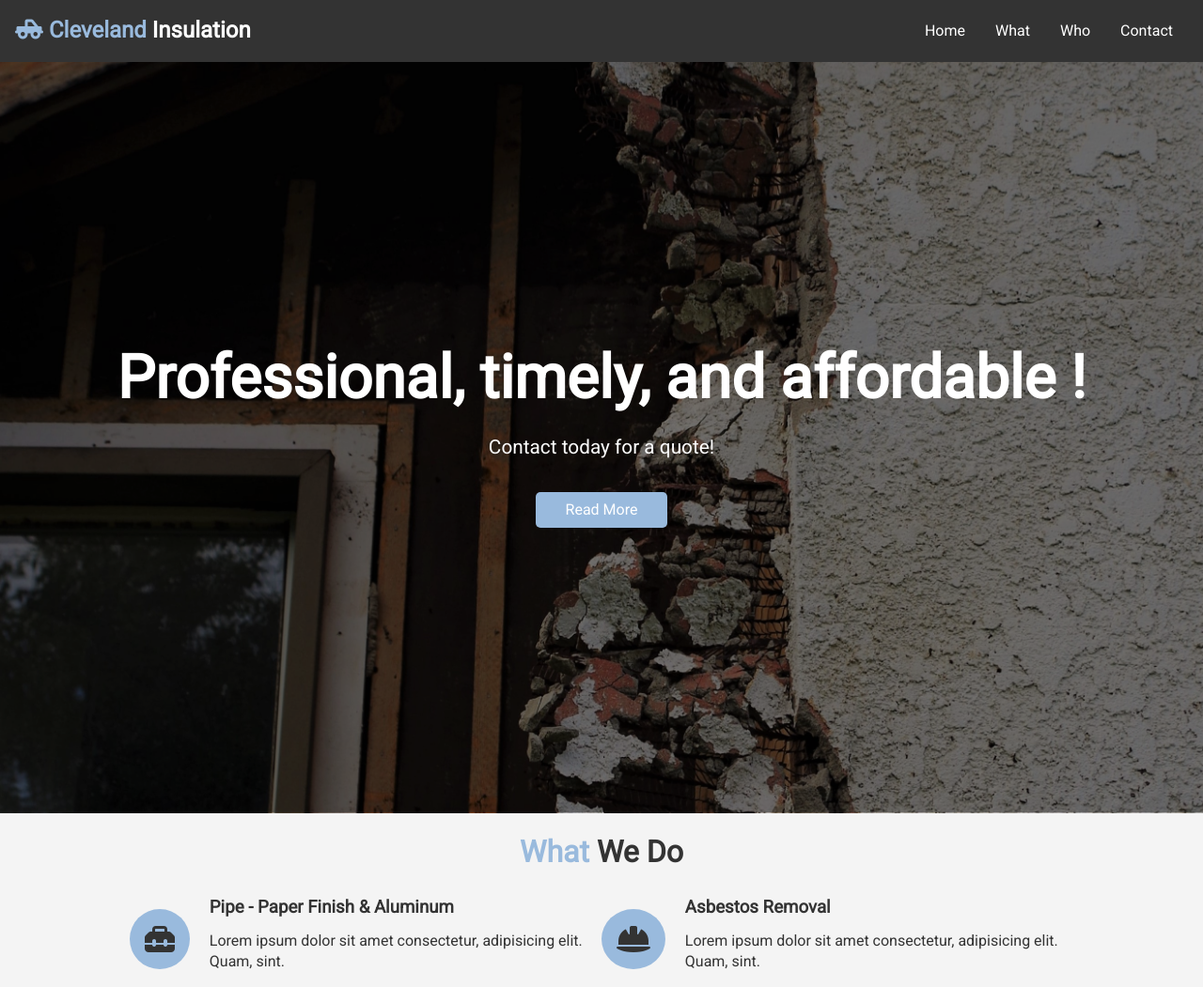
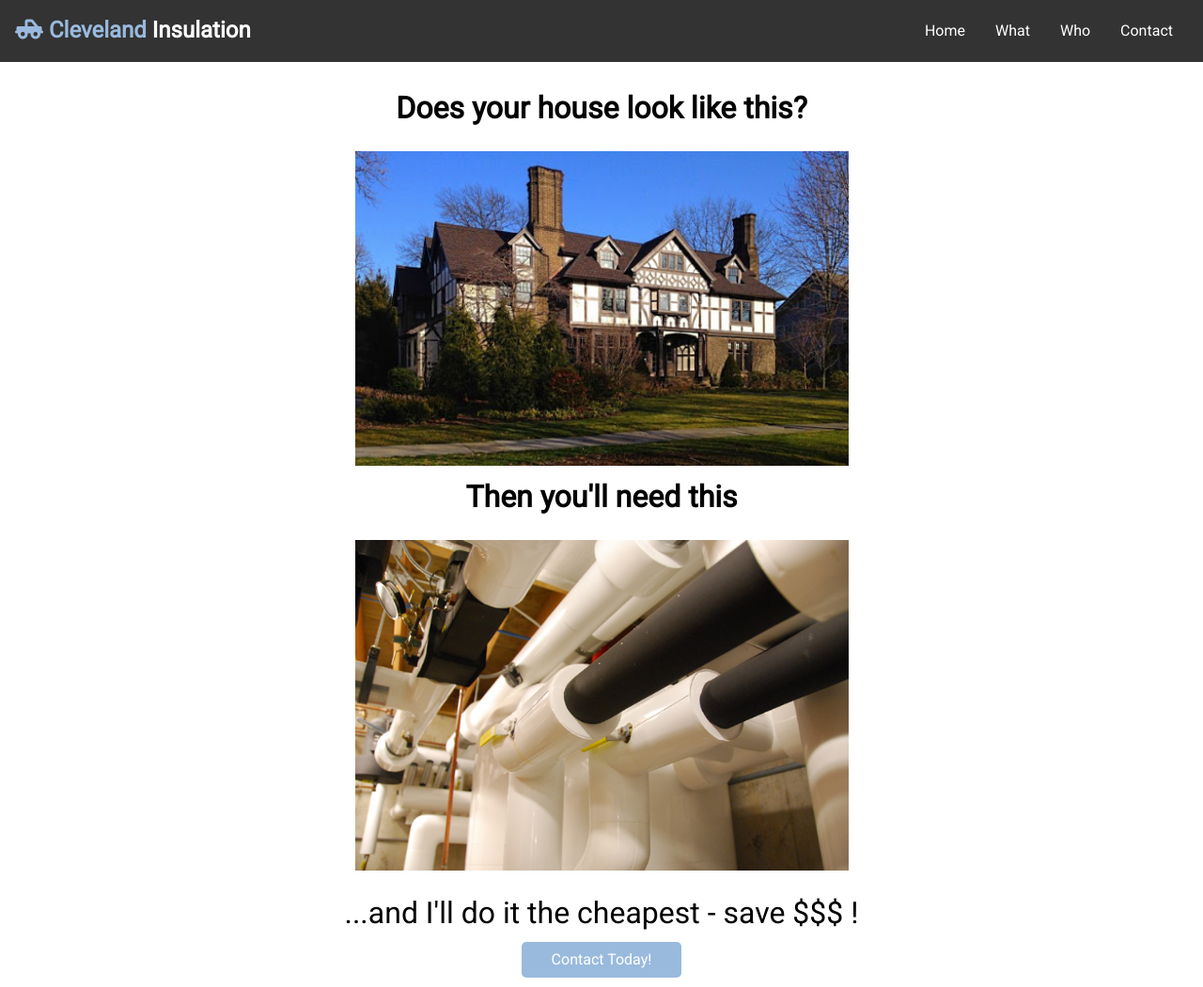
Before and after one commit to bschade18/cleveland-insulation, a plain HTML site: page index.html in a window 1280 px wide. Shown: the top 1051 px of the page at 94% size. Drawn offline with nearby package versions, Linux system fonts and the light colour scheme; some packages are replaced by stand-ins of ours.

Commit message:
new showcase with different photos and text

```diff
--- a/index.html
+++ b/index.html
@@ -41,11 +41,14 @@
 
     <header id="showcase">
       <div class="showcase-content">
-        <h1 class="l-heading">Professional, timely, and affordable !</h1>
-        <p class="lead">
-          Contact today for a quote!
+        <h1 class="l-heading">Does your house look like this?</h1>
+        <img class="home-img" src="./img/clehouse.jpg" alt="home" />
+        <h1 class="l-heading">Then you'll need this</h1>
+        <img class="home-img" src="./img/pipeinsulation.jpg" alt="insulation" />
+        <p class="l-heading">
+          ...and I'll do it the cheapest - save $$$ !
         </p>
-        <a href="#what" class="btn">Read More</a>
+        <a href="#contact" class="btn">Contact Today!</a>
       </div>
     </header>
     <!-- Section: What We Do -->
--- a/style.css
+++ b/style.css
@@ -48,9 +48,10 @@ body {
 }
 
 .l-heading {
-  font-size: 4rem;
+  font-size: 2rem;
   margin-bottom: 0.75rem;
   line-height: 1.1;
+  color: #000;
 }
 .m-heading {
   font-size: 2rem;
@@ -61,6 +62,7 @@ body {
 .lead {
   font-size: 1.3rem;
   margin-bottom: 2rem;
+  color: #000;
 }
 
 .py-1 {
@@ -147,8 +149,6 @@ body {
 /* Showcase */
 
 #showcase {
-  background: #333 url('./img/asbestos.jpg') no-repeat center center/cover;
-  height: 100vh;
   color: #fff;
 }
 
@@ -160,15 +160,7 @@ body {
   justify-content: center;
   height: 100%;
   padding: 0 2rem;
-  /* Overlay */
-  position: absolute;
-  top: 65px;
-  left: 0;
-  right: 0;
-  bottom: 0;
-  /* if we just set opacity, that would apply to text which we don't want
-  so only apply to bg */
-  background: rgba(0, 0, 0, 0.4);
+  margin: 2rem 0;
 }
 
 /* Section: What We Do */
@@ -227,3 +219,8 @@ body {
   width: 100%;
   padding: 0.5rem;
 }
+
+.home-img {
+  width: 525px;
+  margin: 1rem 0;
+}
```
Also changed, not shown: img/clehouse.jpg (added), img/pipeinsulation.jpg (added).
